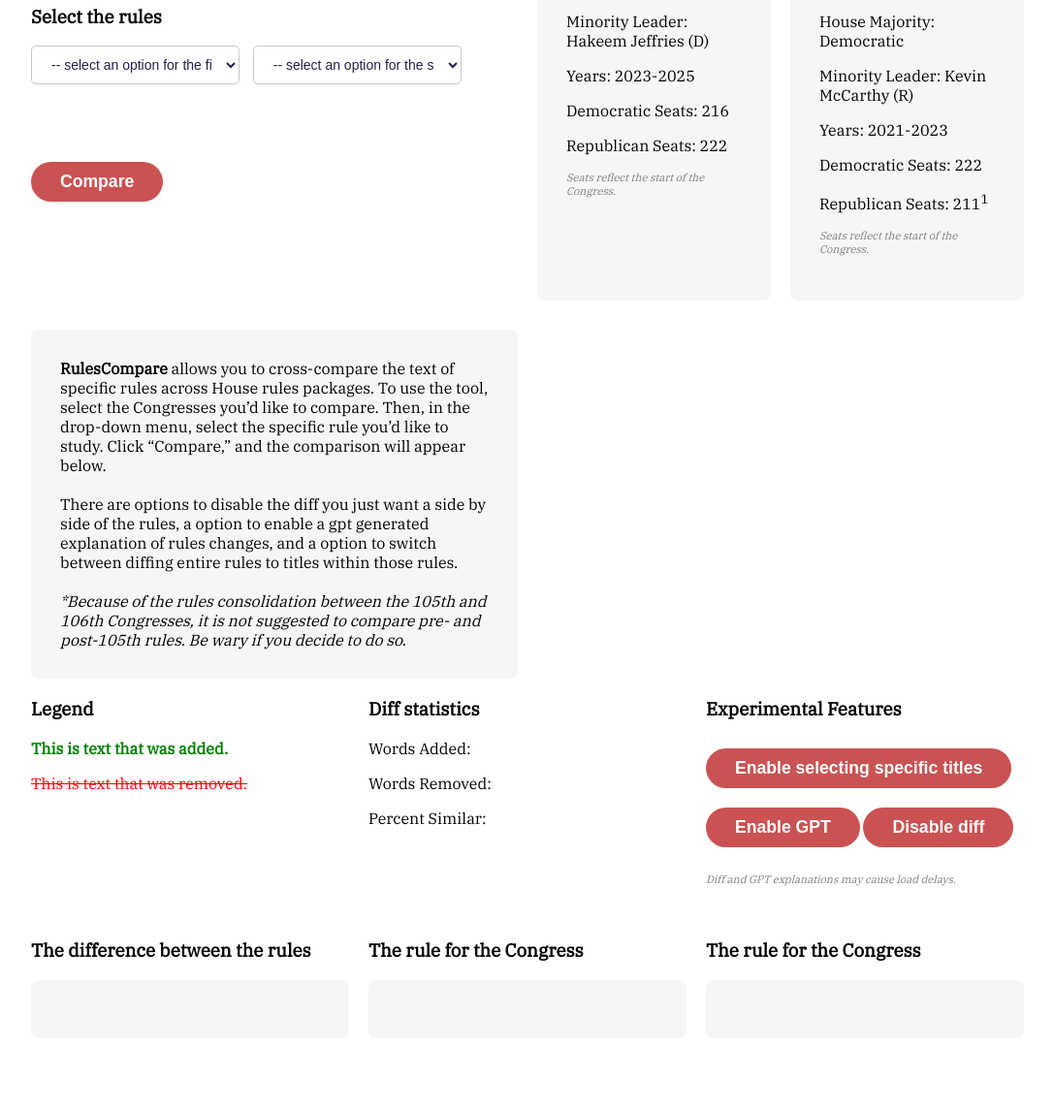
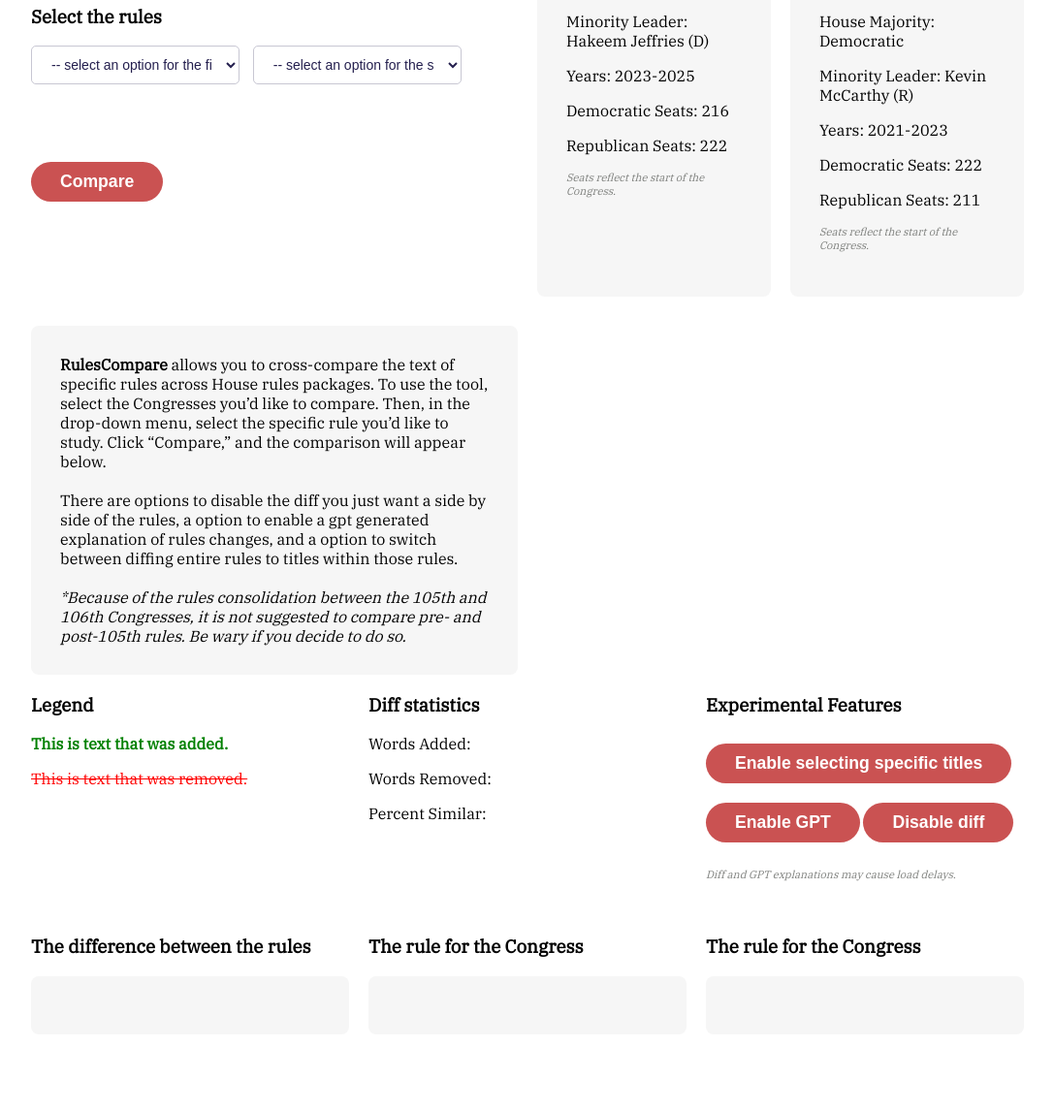
Before and after one commit to Leschonander/Rules-Diffing-Tool, a Flask app: page / in a window 1280 px wide. Shown: the part 407-1552 px from the top of the page at 97% size, without its empty margins (96-1183 px from the left). After the commit the page ends 1394 px from the top, so only its background shows below. Run offline with Flask 2, Linux system fonts and the light colour scheme; parts of the project's set-up code (start-up, migrations or seed data) failed here and were passed over.

Commit message:
footnote fix

```diff
--- a/templates/index.html
+++ b/templates/index.html
@@ -83,7 +83,7 @@
                     <p>Years: <span id="previous_years">2021-2023</span></p>
 
                     <p>Democratic Seats: <span id="previous_seats_d">222</span></p>
-                    <p>Republican Seats: <span id="previous_seats_r">211</span><sup>1</sup></p>
+                    <p>Republican Seats: <span id="previous_seats_r">211</span></p>
 
                     <p style="
                      font-style: italic;
```
